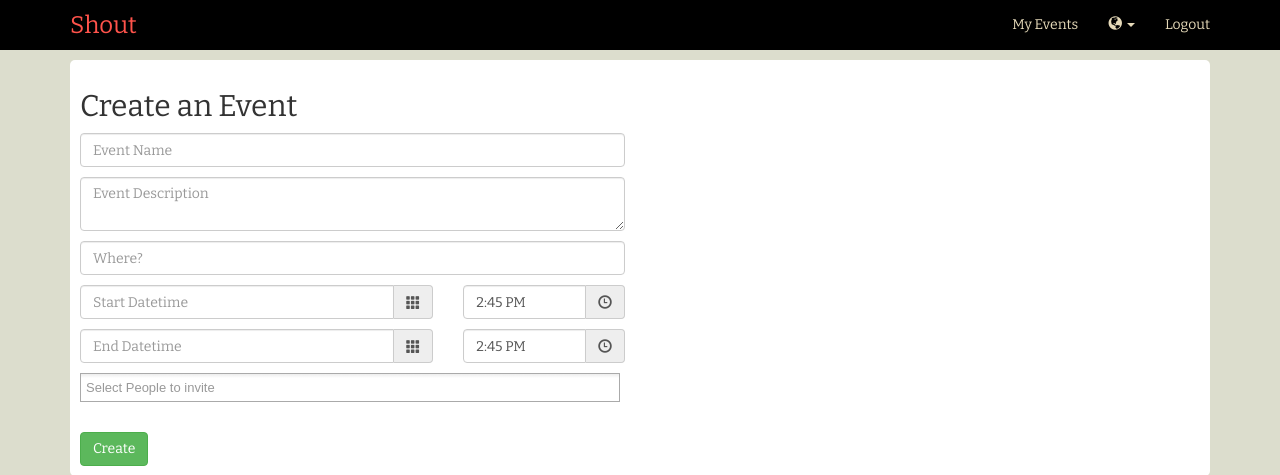
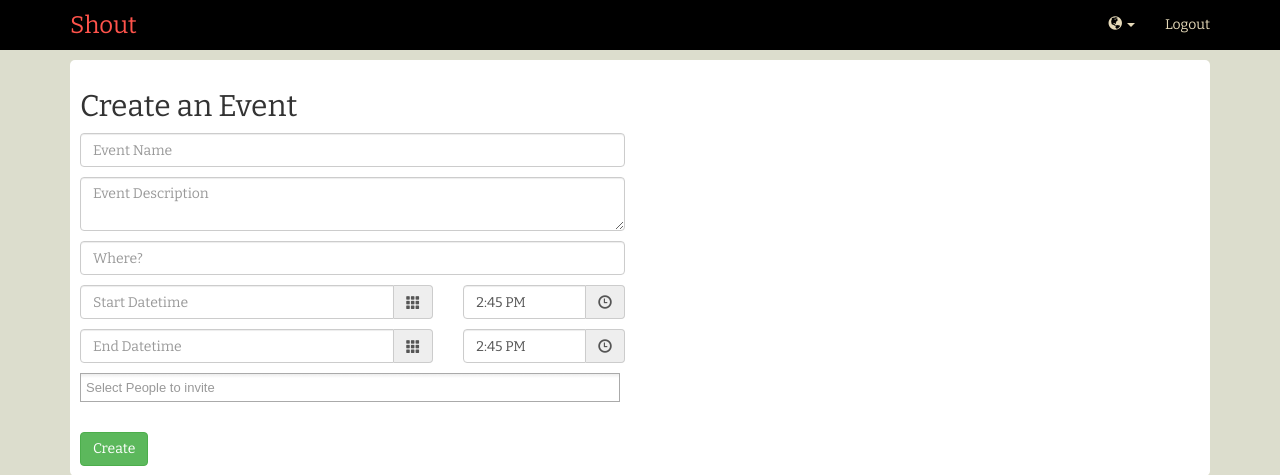
Before and after one commit to shreyas1701/Shout, a Django app: page /createEvent/ in a window 1280 px wide. Shown: the top 475 px of the page. Run offline with Django 3.2, Linux system fonts and the light colour scheme; the visitor is signed in with stand-in values (Sample User, id 1); data comes from the database, SQL or seed files in the repository; data that the repository does not hold is empty; some libraries are stand-ins or nearby versions.

Commit message:
"resolving Sprint 2 merge conflicts"

```diff
--- a/templates/basePage.html
+++ b/templates/basePage.html
@@ -29,7 +29,7 @@
 			<div id="navbar" class="navbar-collapse collapse">
 				{% if user.is_authenticated %}
 					<ul class="nav navbar-nav navbar-right">
-						<li><a href="/myevents/">My Events</a></li>
+						<!-- <li><a href="/myevents/">My Events</a></li> -->
                         <li class="dropdown">
 							<a href="#" class="dropdown-toggle" data-toggle="dropdown" role="button" aria-haspopup="true" aria-expanded="false"><i class="glyphicon glyphicon-globe"></i> <span class="caret"></span><span class="badge">!</span></a>
 							<ul class="dropdown-menu notif">
```
